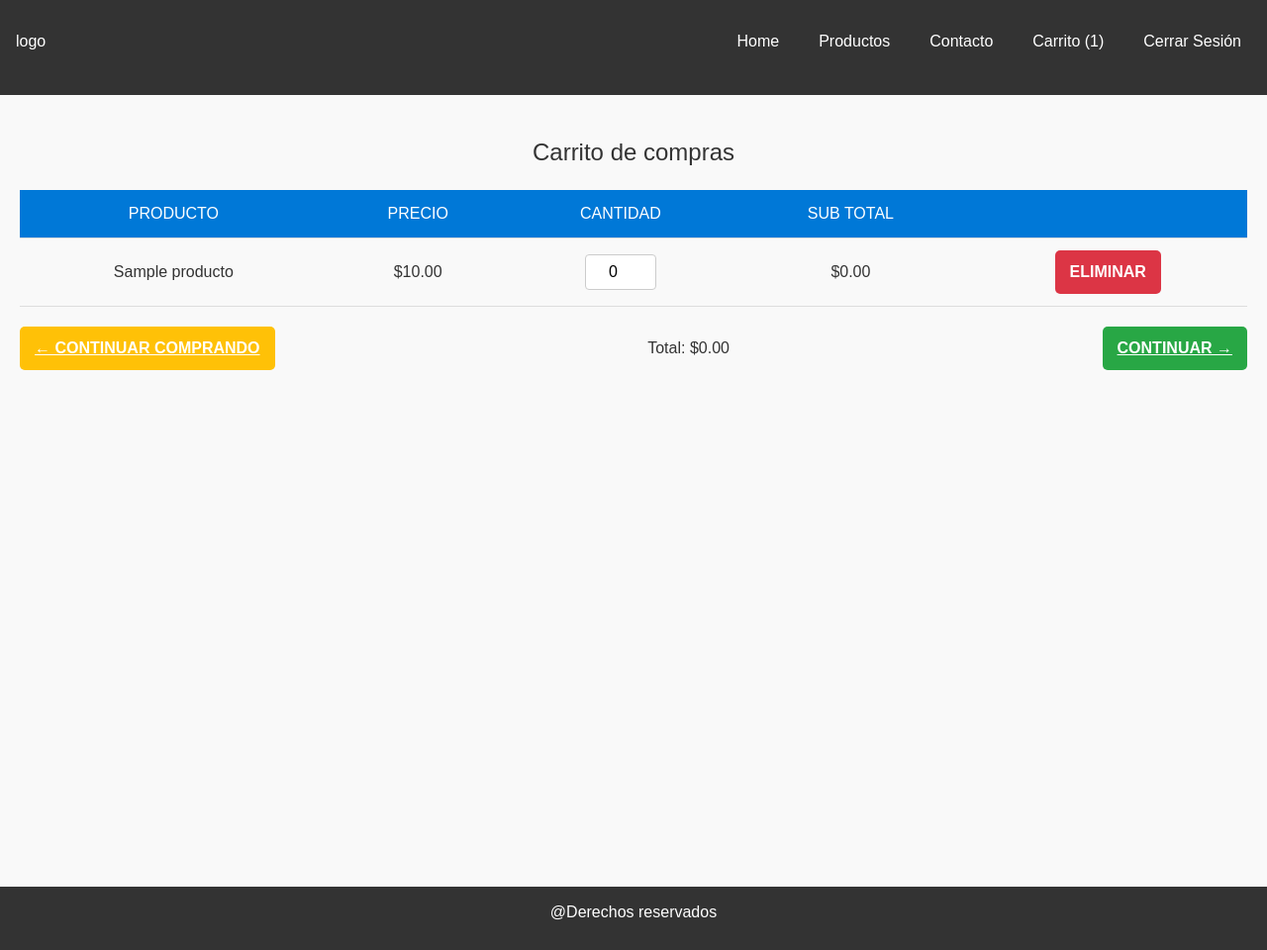
After one commit to BryanSantos99/Programacion-para-internet, a PHP site: page /carrito.php in a window 1280 px wide. The commit adds this page. Shown: the whole page at 99% size. Run offline with PHP 8.4, Linux system fonts and the light colour scheme; the visitor is signed in with stand-in values (Sample User, id 1); tables that the repository leaves empty or names only in its code hold one stand-in row (values such as "Sample post").

Commit message:
añadiendo las funciones de carritoajax y update

```diff
--- /dev/null
+++ b/carrito.php
@@ -0,0 +1,137 @@
+<?php
+     session_start();
+     if (!isset($_SESSION['correo'])) {
+         header('Location:login.php');
+         exit();
+     }
+?>
+<!DOCTYPE html>
+<html lang="en">
+<head>
+    <?php
+        session_start();
+        ini_set('display_errors', 1);
+        ini_set('display_startup_errors', 1);
+        error_reporting(E_ALL);
+        require "funciones/conecta.php";
+        $con = conecta();
+    ?>
+    <meta charset="UTF-8">
+    <meta name="viewport" content="width=device-width, initial-scale=1.0">
+    <link rel="stylesheet" href="style/carrito.css">
+    <link rel="stylesheet" href="style/nav.css">
+    <link rel="stylesheet" href="style/footer.css">
+    <script src="js/jquery-3.7.1.min.js"></script>
+    <title>Carrito</title>
+    <script>
+        function actualizarCarrito(id_producto, cantidad){
+
+            $.ajax({
+                url: 'funciones/carritoAjaxUpdate.php',
+                type: 'post',
+                dataType: 'text',
+                data: { id_producto: id_producto, cantidad: cantidad },
+                success: function(res) {
+                    console.log(res);
+
+
+                },
+                error: function() {
+                    console.log("error");
+                    $('#mensaje').html('Error archivo no encontrado').show();
+                    setTimeout(function() {
+                        $('#mensaje').html('').hide();
+                    }, 5000);
+                }
+            });
+        }
+    </script>
+</head>
+<body>
+    <?php
+
+        $sql = "SELECT * FROM pedidos WHERE estado = 0";
+        $res = $con->query($sql);
+        $pedido = $res->fetch_array();
+        $id_pedido=$pedido["id"];
+
+        $sql2 = "SELECT * FROM pedidos_productos WHERE id_pedido = '$id_pedido'";
+        $res2 = $con->query($sql2);
+
+        $cantidad_productos = $res2->num_rows;
+
+    ?>
+    <nav>
+        <h1 id="logo">logo</h1>
+        <ul>
+            <a href="index.php">Home</a>
+            <a href="productos.php">Productos</a>
+            <a href="contacto.php">Contacto</a>
+            <?php
+            echo '<a href="#">Carrito ('.$cantidad_productos .')</a>';
+            ?>
+            <?php
+            if (!isset($_SESSION['correo'])) {
+                echo '<a href="login.php">Iniciar Sesión</a>';
+            } else {
+                echo '<a href="funciones/salir.php">Cerrar Sesión</a>';
+            }
+            ?>
+        </ul>
+    </nav>
+    <main>
+    <div class="container">
+        <h1>Carrito de compras</h1>
+        <table>
+            <thead>
+                <tr>
+                    <th>Producto</th>
+                    <th>Precio</th>
+                    <th>Cantidad</th>
+                    <th>Sub total</th>
+                    <th></th>
+                </tr>
+            </thead>
+            <tbody>
+                <?php
+                $total = 0;
+                while ($productos_pedidos = $res2->fetch_array()) {
+                    $id_producto = $productos_pedidos["id_producto"];
+                    $sql3 = "SELECT * FROM productos WHERE id = $id_producto";
+                    $res3 = $con->query($sql3);
+                    $producto = $res3->fetch_array();
+
+                    $nombre = htmlspecialchars($producto["nombre"], ENT_QUOTES, 'UTF-8');
+                    $cantidad = (int)$productos_pedidos["cantidad"];
+                    $costo = (float)$producto["costo"];
+                    $subtotal = $costo * $cantidad;
+                    $total += $subtotal;
+                ?>
+                    <tr>
+                        <td><?php echo $nombre; ?></td>
+                        <td>$<?php echo number_format($costo, 2); ?></td>
+                        <td>
+                            <input onchange="actualizarCarrito(<?php echo $id_producto; ?>, this.value);" type="number" value="<?php echo $cantidad; ?>" min="1">
+                        </td>
+                        <td id="subtotal">$<?php echo number_format($subtotal, 2); ?></td>
+                        <td><button class="btn btn-eli">Eliminar</button></td>
+                    </tr>
+                <?php } ?>
+            </tbody>
+        </table>
+
+        <div class="actions">
+            <a href="index.php" class="btn btn-re">&larr; Continuar Comprando</a>
+            <div id="total">
+                Total: $<span id="total"><?php echo number_format($total, 2); ?></span>
+            </div>
+            <a href="carrito2.php" class="btn btn-com">Continuar &rarr;</a>
+        </div>
+    </div>
+</main>
+
+    <footer>
+        <p id="derechos">@Derechos reservados</p>
+    </footer>
+</body>
+</html>
--- /dev/null
+++ b/style/carrito.css
@@ -0,0 +1,120 @@
+
+* {
+    margin: 0;
+    padding: 0;
+    border: 0;
+    font-size: 100%;
+    font: inherit;
+    vertical-align: baseline;
+  }
+  body {
+    font-family: Arial, sans-serif;
+    font-size: 16px;
+    line-height: 1.5;
+    color: #333;
+    background-color: #f9f9f9;
+  }
+  main {
+    height: auto;
+    min-height: 50rem;
+    justify-content: center;
+  }
+  .container{
+    padding: 20px;
+  }
+  .container h1{
+    padding: 20px;
+    text-align: center;
+    font-size: 24px;
+  }
+table {
+    width: 100%;
+    border-collapse: collapse;
+    margin-bottom: 20px;
+}
+
+th, td {
+    padding: 12px;
+    text-align: center;
+    border-bottom: 1px solid #ddd;
+}
+
+th {
+    background-color: #0078D7;
+    color: #fff;
+    text-transform: uppercase;
+}
+
+tr:nth-child(even) {
+    background-color: #f2f2f2;
+}
+
+tr:hover {
+    background-color: #e9ecef;
+}
+
+input[type="number"] {
+    width: 60px;
+    padding: 5px;
+    text-align: center;
+    border: 1px solid #ccc;
+    border-radius: 4px;
+}
+
+.btn {
+    display: inline-block;
+    padding: 10px 15px;
+    text-transform: uppercase;
+    font-weight: bold;
+    text-align: center;
+    border: none;
+    border-radius: 5px;
+    cursor: pointer;
+    color: #fff;
+}
+
+.btn-re {
+    background-color: #ffc107;
+    color: #fff;
+}
+
+.btn-re:hover {
+    background-color: #e0a800;
+}
+
+.btn-com {
+    background-color: #28a745;
+    color: #fff;
+}
+
+.btn-com:hover {
+    background-color: #218838;
+}
+
+.btn-eli {
+    background-color: #dc3545;
+    color: #fff;
+}
+
+.btn-el:hover {
+    background-color: #b02a37;
+}
+
+
+.actions {
+    display: flex;
+    justify-content: space-between;
+    align-items: center;
+}
+
+.total {
+    font-size: 18px;
+    font-weight: bold;
+}
+
+/* Responsividad */
+@media (max-width: 768px) {
+    th, td {
+        font-size: 14px;
+    }
+}
```
Also changed, not shown: carrito2.php (added, +113 -0 lines), funciones/carritoAjax.php (+28 -1 lines), funciones/carritoAjaxUpdate.php (added, +24 -0 lines), index.php (+21 -2 lines), productos.php (+47 -5 lines), promocionesf/descargar-sencillo-carrito-de-compras-con-php.png (added).
